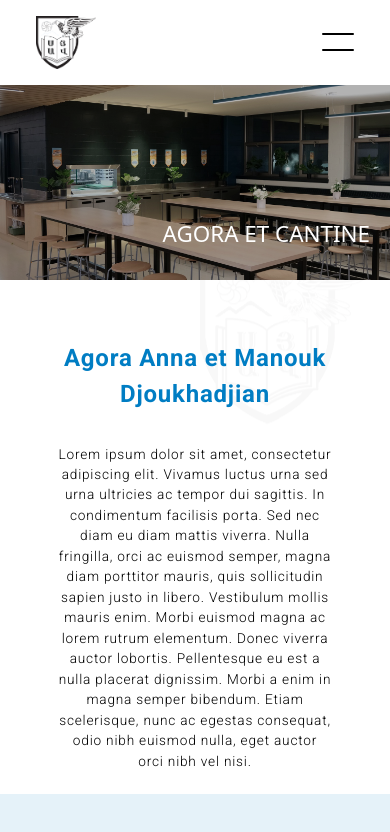
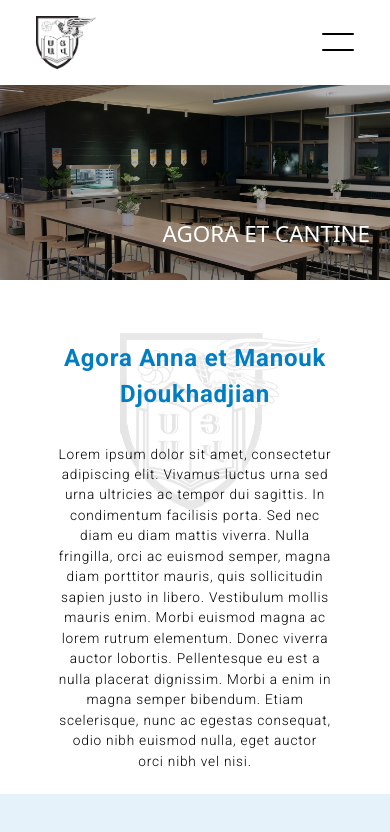
Before and after one commit to jameslegoff92/Sourp-Hagop, a Next.js app: page /agora in a window 390 px wide. Shown: the top 832 px of the page. Built offline with nearby package versions, Linux system fonts and the light colour scheme.

Commit message:
Background logo updated with a bug

```diff
--- a/app/agora/page.jsx
+++ b/app/agora/page.jsx
@@ -31,7 +31,7 @@ export default function Soutien() {
 
     return (
         <>
-            <BackgroundLogo src="../images/logo-big.svg" style={{ marginLeft: "200px" }}/>
+            <BackgroundLogo src="../images/logo-big.svg"/>
             <Header animate = {false} imageSrc="../images/header/agora-header.jpg" headerText="AGORA ET CANTINE" headerTextTop="60%" />
 
             <StyledDiv>
--- a/components/ui/BackgroundLogo.jsx
+++ b/components/ui/BackgroundLogo.jsx
@@ -1,57 +1,22 @@
-import { motion, useScroll, useSpring, useTransform } from "framer-motion";
-import { useRef, useEffect, useState } from "react";
+import styled from 'styled-components';
 
-const BackgroundImageContainer = ({ children, style }) => (
-    <motion.div
-        className="fixed left-0 right-0 flex justify-center items-center z-[-1]"
-        style={style}
-    >
-        {children}
-    </motion.div>
-);
+const Logo = styled.img`
+  position: fixed;
+  top: 50%;
+  left: calc(50% + 25px); /* Adjust the '20px' for the desired left margin */
+  transform: translate(-50%, -50%);
+  opacity: 0.1;
+  width: clamp(200px, 20vw, 500px);
+  height: auto;
+  background: ${({ src }) => `url(${src}) no-repeat center`};
+  background-size: contain;
+  z-index: -1;
+`;
 
-const BackgroundImage = ({ src }) => (
-    <img src={src} className="w-full max-w-[800px] h-[auto] object-contain opacity-10" />
-);
-
-const BackgroundLogo = ( {src, style} ) => {
-
-    const { scrollY, scrollYProgress } = useScroll();
-    const ref = useRef(null);
-    const [viewportHeight, setViewportHeight] = useState(0);
-
-    useEffect(() => {
-        const updateLayout = () => {
-            if (ref.current) {
-                setElementTop(ref.current.offsetTop);
-            }
-            setViewportHeight(window.innerHeight);
-        };
-
-        updateLayout();
-        window.addEventListener('resize', updateLayout);
-        return () => window.removeEventListener('resize', updateLayout);
-    }, []);
-
-    const backgroundY = useTransform(
-        scrollY,
-        [0, viewportHeight * 0.1],
-        ["150%", "15%"]
-    );
-
-    const backgroundOpacity = useTransform(
-        scrollY,
-        [0, viewportHeight * 0.2],
-        [0.3, 0.3]
-    );
-
-    return (
-        <>
-            <BackgroundImageContainer style={{ y: backgroundY, opacity: backgroundOpacity, ...style }}>
-                <BackgroundImage src={ src } />
-            </BackgroundImageContainer>
-        </>
-    );
+const BackgroundLogo = ({ src, alt = "Background Logo" }) => {
+  return (
+    <Logo src={src} aria-label={alt} />
+  );
 };
 
 export default BackgroundLogo;
```
